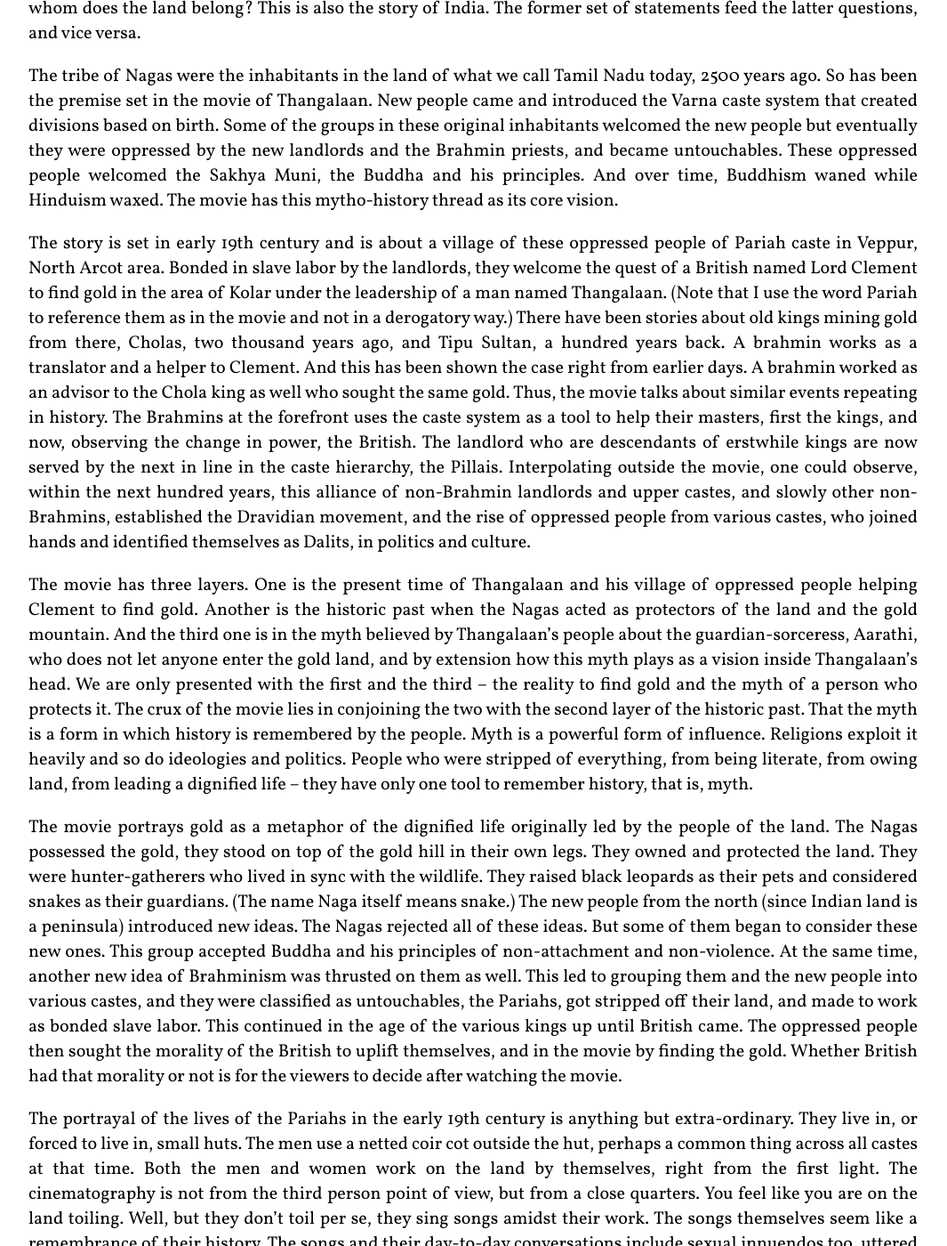
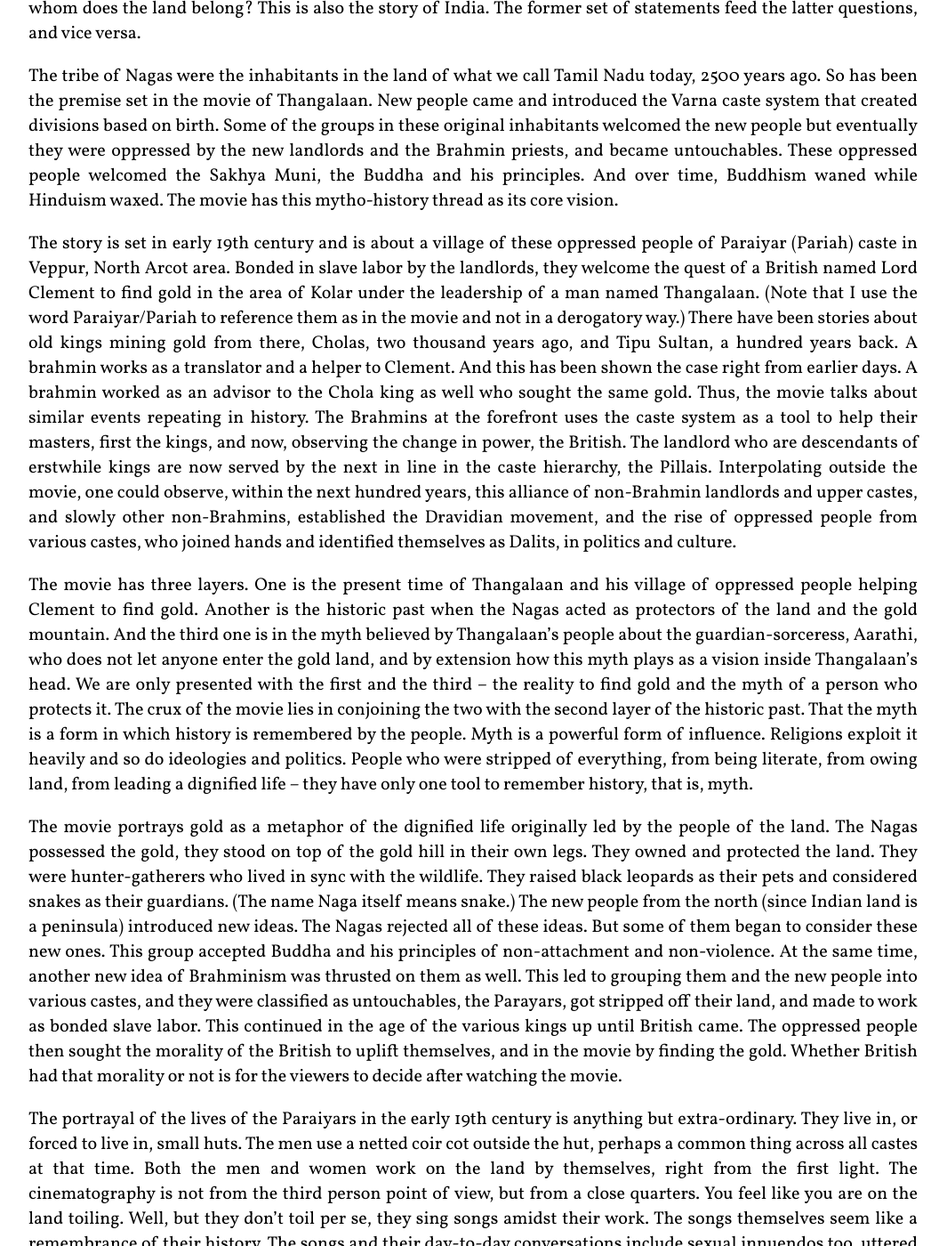
Before and after one commit to apvijay/mov, a Jekyll site: the page built from _posts/2024-08-17-thangalaan.md, in a window 1280 px wide and 1400 px high, scrolled down 548 px. Shown: the whole window at 89% size, without its empty margins (108-1173 px from the left). Built offline with Jekyll 4.4.1, drawn with Linux system fonts in a browser that asks for light colours; some web fonts are replaced; Markdown is read by kramdown in place of the engine named in the settings; some of the changed text lies outside the part shown.

Commit message:
minor update

```diff
--- a/_posts/2024-08-17-thangalaan.md
+++ b/_posts/2024-08-17-thangalaan.md
@@ -17,14 +17,14 @@ An island moved northward for a million years and hit a larger landmass. Mountai
 
 The tribe of Nagas were the inhabitants in the land of what we call Tamil Nadu today, 2500 years ago. So has been the premise set in the movie of Thangalaan. New people came and introduced the Varna caste system that created divisions based on birth. Some of the groups in these original inhabitants welcomed the new people but eventually they were oppressed by the new landlords and the Brahmin priests, and became untouchables. These oppressed people welcomed the Sakhya Muni, the Buddha and his principles. And over time, Buddhism waned while Hinduism waxed. The movie has this mytho-history thread as its core vision.
 
-The story is set in early 19th century and is about a village of these oppressed people of Pariah caste in Veppur, North Arcot area. Bonded in slave labor by the landlords, they welcome the quest of a British named Lord Clement to find gold in the area of Kolar under the leadership of a man named Thangalaan. (Note that I use the word Pariah to reference them as in the movie and not in a derogatory way.) There have been stories about old kings mining gold from there, Cholas, two thousand years ago, and Tipu Sultan, a hundred years back. A brahmin works as a translator and a helper to Clement. And this has been shown the case right from earlier days. A brahmin worked as an advisor to the Chola king as well who sought the same gold. Thus, the movie talks about similar events repeating in history. The Brahmins at the forefront uses the caste system as a tool to help their masters, first the kings, and now, observing the change in power, the British. The landlord who are descendants of erstwhile kings are now served by the next in line in the caste hierarchy, the Pillais. Interpolating outside the movie, one could observe, within the next hundred years, this alliance of non-Brahmin landlords and upper castes, and slowly other non-Brahmins, established the Dravidian movement, and the rise of oppressed people from various castes, who joined hands and identified themselves as Dalits, in politics and culture.
+The story is set in early 19th century and is about a village of these oppressed people of Paraiyar (Pariah) caste in Veppur, North Arcot area. Bonded in slave labor by the landlords, they welcome the quest of a British named Lord Clement to find gold in the area of Kolar under the leadership of a man named Thangalaan. (Note that I use the word Paraiyar/Pariah to reference them as in the movie and not in a derogatory way.) There have been stories about old kings mining gold from there, Cholas, two thousand years ago, and Tipu Sultan, a hundred years back. A brahmin works as a translator and a helper to Clement. And this has been shown the case right from earlier days. A brahmin worked as an advisor to the Chola king as well who sought the same gold. Thus, the movie talks about similar events repeating in history. The Brahmins at the forefront uses the caste system as a tool to help their masters, first the kings, and now, observing the change in power, the British. The landlord who are descendants of erstwhile kings are now served by the next in line in the caste hierarchy, the Pillais. Interpolating outside the movie, one could observe, within the next hundred years, this alliance of non-Brahmin landlords and upper castes, and slowly other non-Brahmins, established the Dravidian movement, and the rise of oppressed people from various castes, who joined hands and identified themselves as Dalits, in politics and culture.
 
 The movie has three layers. One is the present time of Thangalaan and his village of oppressed people helping Clement to find gold. Another is the historic past when the Nagas acted as protectors of the land and the gold mountain. And the third one is in the myth believed by Thangalaan's people about the guardian-sorceress, Aarathi, who does not let anyone enter the gold land, and by extension how this myth plays as a vision inside Thangalaan's head. We are only presented with the first and the third -- the reality to find gold and the myth of a person who protects it. The crux of the movie lies in conjoining the two with the second layer of the historic past. That the myth is a form in which history is remembered by the people. Myth is a powerful form of influence. Religions exploit it heavily and so do ideologies and politics. People who were stripped of everything, from being literate, from owing land, from leading a dignified life -- they have only one tool to remember history, that is, myth.
 
-The movie portrays gold as a metaphor of the dignified life originally led by the people of the land. The Nagas possessed the gold, they stood on top of the gold hill in their own legs. They owned and protected the land. They were hunter-gatherers who lived in sync with the wildlife. They raised black leopards as their pets and considered snakes as their guardians. (The name Naga itself means snake.) The new people from the north (since Indian land is a peninsula) introduced new ideas. The Nagas rejected all of these ideas. But some of them began to consider these new ones. This group accepted Buddha and his principles of non-attachment and non-violence. At the same time, another new idea of Brahminism was thrusted on them as well. This led to grouping them and the new people into various castes, and they were classified as untouchables, the Pariahs, got stripped off their land, and made to work as bonded slave labor. This continued in the age of the various kings up until British came. The oppressed people then sought the morality of the British to uplift themselves, and in the movie by finding the gold. Whether British had that morality or not is for the viewers to decide after watching the movie.
+The movie portrays gold as a metaphor of the dignified life originally led by the people of the land. The Nagas possessed the gold, they stood on top of the gold hill in their own legs. They owned and protected the land. They were hunter-gatherers who lived in sync with the wildlife. They raised black leopards as their pets and considered snakes as their guardians. (The name Naga itself means snake.) The new people from the north (since Indian land is a peninsula) introduced new ideas. The Nagas rejected all of these ideas. But some of them began to consider these new ones. This group accepted Buddha and his principles of non-attachment and non-violence. At the same time, another new idea of Brahminism was thrusted on them as well. This led to grouping them and the new people into various castes, and they were classified as untouchables, the Parayars, got stripped off their land, and made to work as bonded slave labor. This continued in the age of the various kings up until British came. The oppressed people then sought the morality of the British to uplift themselves, and in the movie by finding the gold. Whether British had that morality or not is for the viewers to decide after watching the movie.
 
-The portrayal of the lives of the Pariahs in the early 19th century is anything but extra-ordinary. They live in, or forced to live in, small huts. The men use a netted coir cot outside the hut, perhaps a common thing across all castes at that time. Both the men and women work on the land by themselves, right from the first light. The cinematography is not from the third person point of view, but from a close quarters. You feel like you are on the land toiling. Well, but they don't toil per se, they sing songs amidst their work. The songs themselves seem like a remembrance of their history. The songs and their day-to-day conversations include sexual innuendos too, uttered by both men and women. This was contrasted with the landlord where he sits on a chair and gives orders to people, while his wife's role is just to stand behind him, speaking nothing and doing nothing.
+The portrayal of the lives of the Paraiyars in the early 19th century is anything but extra-ordinary. They live in, or forced to live in, small huts. The men use a netted coir cot outside the hut, perhaps a common thing across all castes at that time. Both the men and women work on the land by themselves, right from the first light. The cinematography is not from the third person point of view, but from a close quarters. You feel like you are on the land toiling. Well, but they don't toil per se, they sing songs amidst their work. The songs themselves seem like a remembrance of their history. The songs and their day-to-day conversations include sexual innuendos too, uttered by both men and women. This was contrasted with the landlord where he sits on a chair and gives orders to people, while his wife's role is just to stand behind him, speaking nothing and doing nothing.
 
-Historically, the British and their missionaries helped the Pariahs and the other oppressed people by providing them with education which the Indian upper castes did not. Hence, they associated more with the British in certain aspects. There is a beautiful scene in the movie where the young son of Lord Clement, William, tries to get down from the horse carriage and asks for a hand from the young son of Thangalaan, Asokan. The scene shows a perplexed Asokan for a moment that a person not from his own caste asks to be touched by him. A smile dawns on him, and he realizes that this is not just another upper caste person but a young white Britishman who does not have an iota of discrimination in his heart. In another scene, Thangalaan buys his wife and other women in his village, a jacket, the upper breast-wear, from the money paid by Lord Clement. Only the upper caste women were allowed to wear them, and now, they grab their own rights. The scene is depicted in a very fine manner without losing dignity. The women, after wearing them, comment that they feel more _light_ now that their breasts have a support. The scene continues in a mild sexual innuendo without crossing that thin line when Thangalaan says that it would be difficult for her children, him being her first _child_, to drink milk.
+Historically, the British and their missionaries helped the Parayars and the other oppressed people by providing them with education which the Indian upper castes did not. Hence, they associated more with the British in certain aspects. There is a beautiful scene in the movie where the young son of Lord Clement, William, tries to get down from the horse carriage and asks for a hand from the young son of Thangalaan, Asokan. The scene shows a perplexed Asokan for a moment that a person not from his own caste asks to be touched by him. A smile dawns on him, and he realizes that this is not just another upper caste person but a young white Britishman who does not have an iota of discrimination in his heart. In another scene, Thangalaan buys his wife and other women in his village, a jacket, the upper breast-wear, from the money paid by Lord Clement. Only the upper caste women were allowed to wear them, and now, they grab their own rights. The scene is depicted in a very fine manner without losing dignity. The women, after wearing them, comment that they feel more _light_ now that their breasts have a support. The scene continues in a mild sexual innuendo without crossing that thin line when Thangalaan says that it would be difficult for her children, him being her first _child_, to drink milk.
 
 One can relate the movie to the novel, Vellai-yaanai (The White Elephant), written by Jeyamohan, which depicts the plight of Dalits in the late 19th century working in the ice factories of Madras presidency. The White Elephants are the giant ice cubes which the Dalits were forced to work with under extreme conditions without any proper protection. The upper castes sought them from various regions of the country and forced them into factory labor without proper remuneration. Finally, the Dalits uplifted themselves by demonstrating the first-ever union factory strike in India asking for proper salaries. One of the major characters of the novel is Kathavarayan, a real-life character who later renamed himself as Iyothee Thass (Iyothee Thaasar), was a scholar, writer, and a revolutionary, who wrote about the hierarchical caste inequalities and how the Brahmins and mainstream Hinduism robbed of the power of the Paraiyars and Buddhism, respectively. One could easily connect the novel and the movie emotionally. A major difference is that in the novel, the giant ice cube is the oppression that is thrusted on the heads of Paraiyars and they fight againt it, while in this movie, the gold is the dignity that is robbed from them and they fight for it.
```
